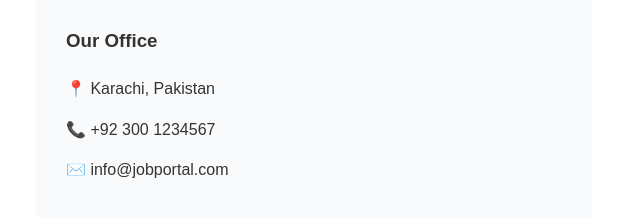
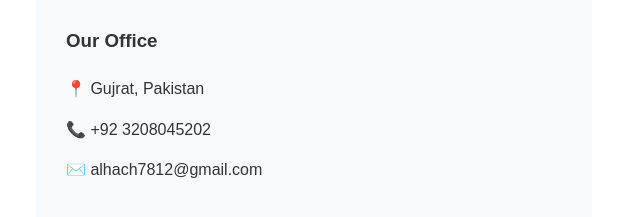
Before and after one commit to Ctalha8067/html-css-java, a plain HTML site: page contact.html in a window 1280 px wide. Shown: the part 332-549 px from the top of the page, 624-1264 px from the left. Drawn offline with Linux system fonts and the light colour scheme.

Commit message:
Update contact.html

```diff
--- a/contact.html
+++ b/contact.html
@@ -50,9 +50,9 @@
 
             <div class="contact-info">
                 <h3>Our Office</h3>
-                <p>📍 Karachi, Pakistan</p>
-                <p>📞 +92 300 1234567</p>
-                <p>✉️ info@jobportal.com</p>
+                <p>📍 Gujrat, Pakistan</p>
+                <p>📞 +92 3208045202</p>
+                <p>✉️ alhach7812@gmail.com</p>
             </div>
         </div>
     </section>
```
